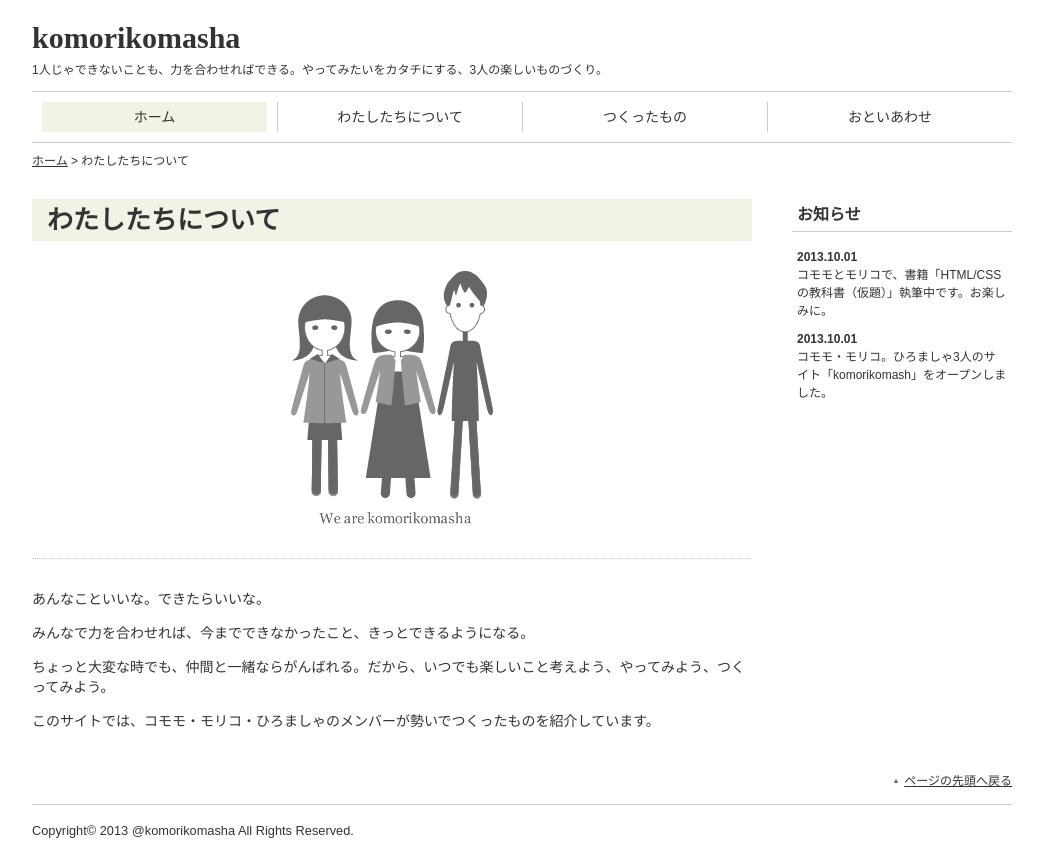
After one commit to ksugawara61/k2oCodeigniter, a CodeIgniter app: page /database/index.php/k2o_blog/about in a window 1280 px wide. The commit adds this page. Shown: the whole page, without its empty margins (118-1161 px from the left). Run offline with CodeIgniter, Linux system fonts and the light colour scheme; some libraries are stand-ins or nearby versions; some web fonts are replaced.

Commit message:
わたしたちについて ページを追加

```diff
--- a/application/controllers/K2o_blog.php
+++ b/application/controllers/K2o_blog.php
@@ -3,10 +3,38 @@ defined('BASEPATH') OR exit('No direct script access allowed');
 
 class K2o_blog extends CI_Controller {
 
+    public function __construct() {
+        parent::__construct();
+        $this->load->helper('url');
+    }
+
+    /**
+     * トップページ
+     */
     public function index() {
-        $this->load->view('templates/header');
+        // ヘッダーに表示する動的な要素
+        $header_data['title'] = '';
+        $header_data['description'] = 'komorikomashaは、コモモ・モリコ・ひろましゃ3人のメンバーが勢いでつくったものや活動を紹介しているサイトです。';
+
+        $this->load->view('templates/header', $header_data);
         $this->load->view('index');
         $this->load->view('templates/footer');
     }
 
+    /**
+     * わたしたちについて
+     */
+    public function about() {
+        // ヘッダーに表示する動的な要素
+        $header_data['title'] = 'わたしたちについて | ';
+        $header_data['description'] = 'komorikomasyaの作品づくりのコンセプトを紹介するページです。';
+
+        $contents_data['index_link'] = '/'.index_page().'/'.$this->router->fetch_class().'/';
+        $contents_data['news_list']  = $this->load->view('templates/news_list', null, true);
+
+        $this->load->view('templates/header', $header_data);
+        $this->load->view('about', $contents_data);
+        $this->load->view('templates/footer');
+    }
+
 }
--- /dev/null
+++ b/application/views/about.php
@@ -0,0 +1,22 @@
+<p class="topicPath"><a href="<?= $index_link; ?>">ホーム</a> &gt; わたしたちについて</p>
+
+<div id="pageBody">
+
+    <div id="pageBodyMain">
+        <article class="articleDetail">
+            <h1 class="pageTitle">わたしたちについて</h1>
+            <div class="imageCenter">
+                <img src="/assets/images/about/img_01.png" alt="We are komorikomasha" width="202" height="253">
+            </div>
+            <p>あんなこといいな。できたらいいな。</p>
+            <p>みんなで力を合わせれば、今までできなかったこと、きっとできるようになる。</p>
+            <p>ちょっと大変な時でも、仲間と一緒ならがんばれる。だから、いつでも楽しいこと考えよう、やってみよう、つくってみよう。</p>
+            <p>このサイトでは、コモモ・モリコ・ひろましゃのメンバーが勢いでつくったものを紹介しています。</p>
+        </article>
+    </div>
+
+    <div id="pageBodySub">
+        <?= $news_list; ?>
+    </div>
+
+</div>
--- a/application/views/templates/header.php
+++ b/application/views/templates/header.php
@@ -2,8 +2,8 @@
 <html lang="ja">
 <head>
 <meta charset="utf-8">
-<title>komorikomasha（こもりこましゃ）</title>
-<meta name="description" content="komorikomashaは、コモモ・モリコ・ひろましゃ3人のメンバーが勢いでつくったものや活動を紹介しているサイトです。">
+<title><?= $title; ?>komorikomasha（こもりこましゃ）</title>
+<meta name="description" content="<?= $description; ?>">
 <link rel="stylesheet" href="https://fonts.googleapis.com/css?family=Antic+Didone">
 <link rel="stylesheet" href="/assets/css/normalize.css">
 <link rel="stylesheet" href="/assets/css/style.css">
--- /dev/null
+++ b/application/views/templates/news_list.php
@@ -0,0 +1,9 @@
+<section class="newsList">
+    <h2>お知らせ</h2>
+    <ul>
+        <li><time datetime="2013-10-01">2013.10.01</time>
+            コモモとモリコで、書籍「HTML/CSSの教科書（仮題）」執筆中です。お楽しみに。</li>
+        <li><time datetime="2013-10-01">2013.10.01</time>
+            コモモ・モリコ。ひろましゃ3人のサイト「komorikomash」をオープンしました。</li>
+    </ul>
+</section>
```
Also changed, not shown: assets/images/about/img_01.png (added).
